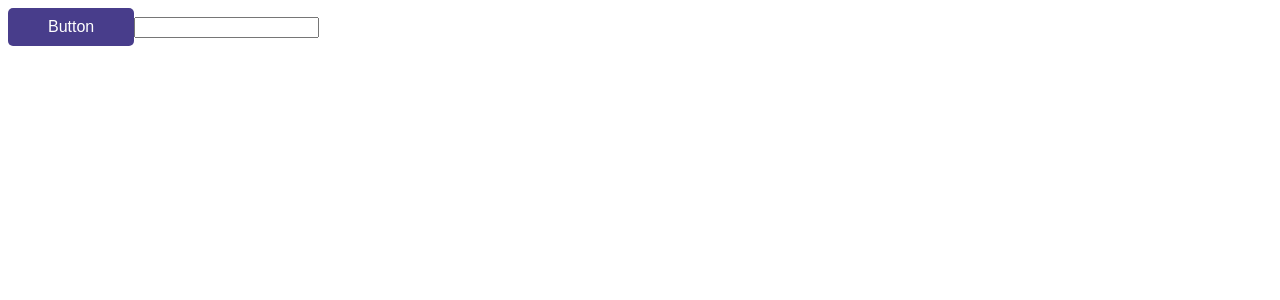
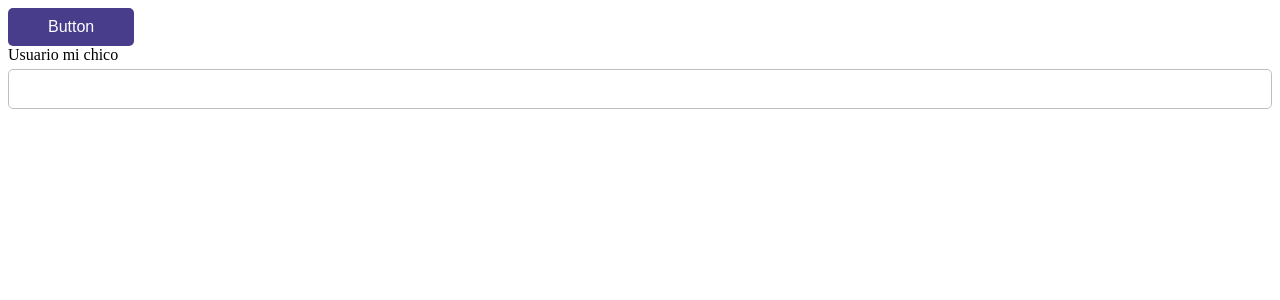
Before and after one commit to astorlucas/vue-training, a Vue app in the folder vu-cli-proy/: page / in a window 1280 px wide. Shown: the top 300 px of the page. Built offline with nearby package versions, Linux system fonts and the light colour scheme.

Commit message:
done for this week

```diff
--- a/vu-cli-proy/src/App.vue
+++ b/vu-cli-proy/src/App.vue
@@ -1,6 +1,6 @@
 <template>
   <MyButton color="white" background="darkslateblue" :disabled="!valid" />
-  <MyInput />
+  <MyInput name="Usuario mi chico"/>
 </template>
 
 <script>
--- a/vu-cli-proy/src/components/MyInput.vue
+++ b/vu-cli-proy/src/components/MyInput.vue
@@ -1,17 +1,35 @@
 <template>
-  <input type="text" />
+  <div>
+  <label :for="name">{{ name }}</label>
+    <input type="text" />
+  </div>
 </template>
 
 <script>
 export default {
   name: "MyInput",
   props: {
-
+    name: {
+      type: String,
+      required: true
+    }
   }
 };
 </script>
 
-<!-- Add "scoped" attribute to limit CSS to this component only -->
+
 <style scoped>
-
+div {
+  display: flex;
+  flex-direction: column;
+}
+input{
+  background: none;
+  color: black;
+  border: 1px solid silver;
+  border-radius: 5px;
+  padding: 10px;
+  font-size: 16px;
+  margin: 5px 0;
+}
 </style>
```
